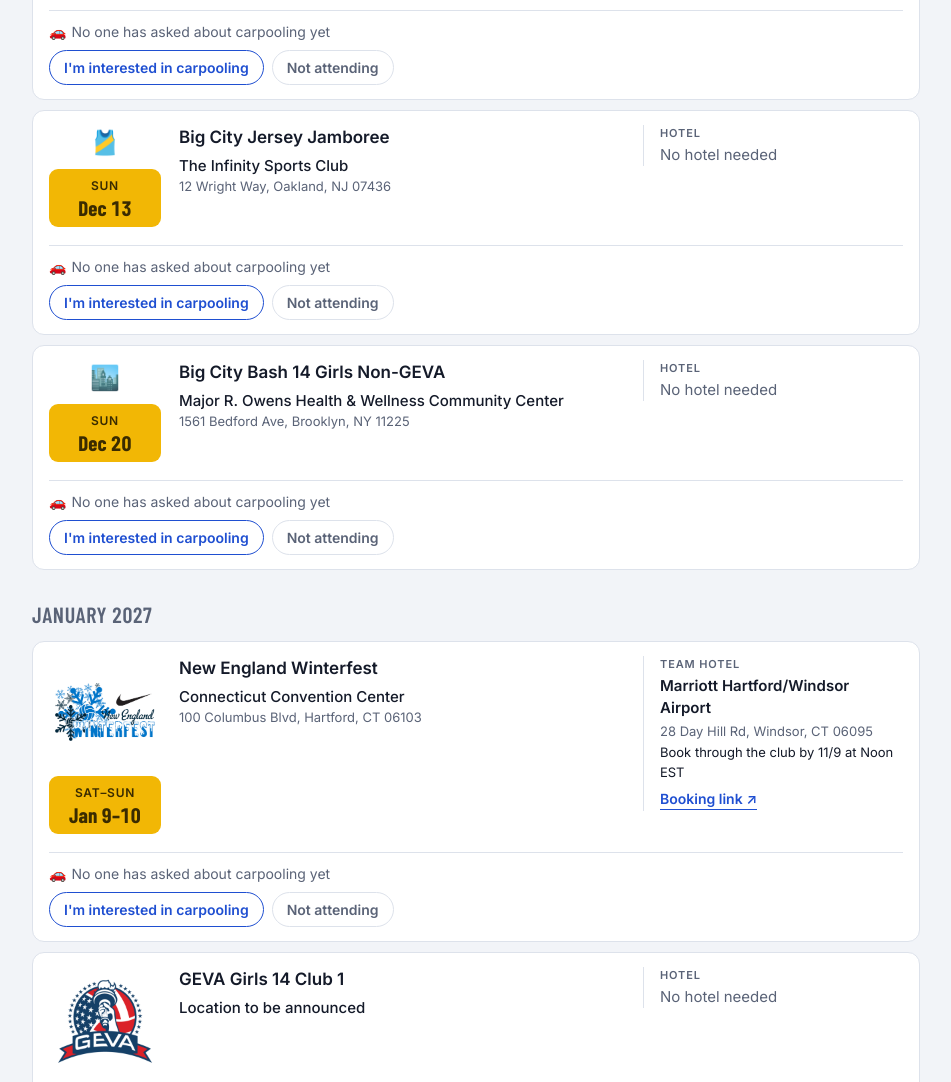
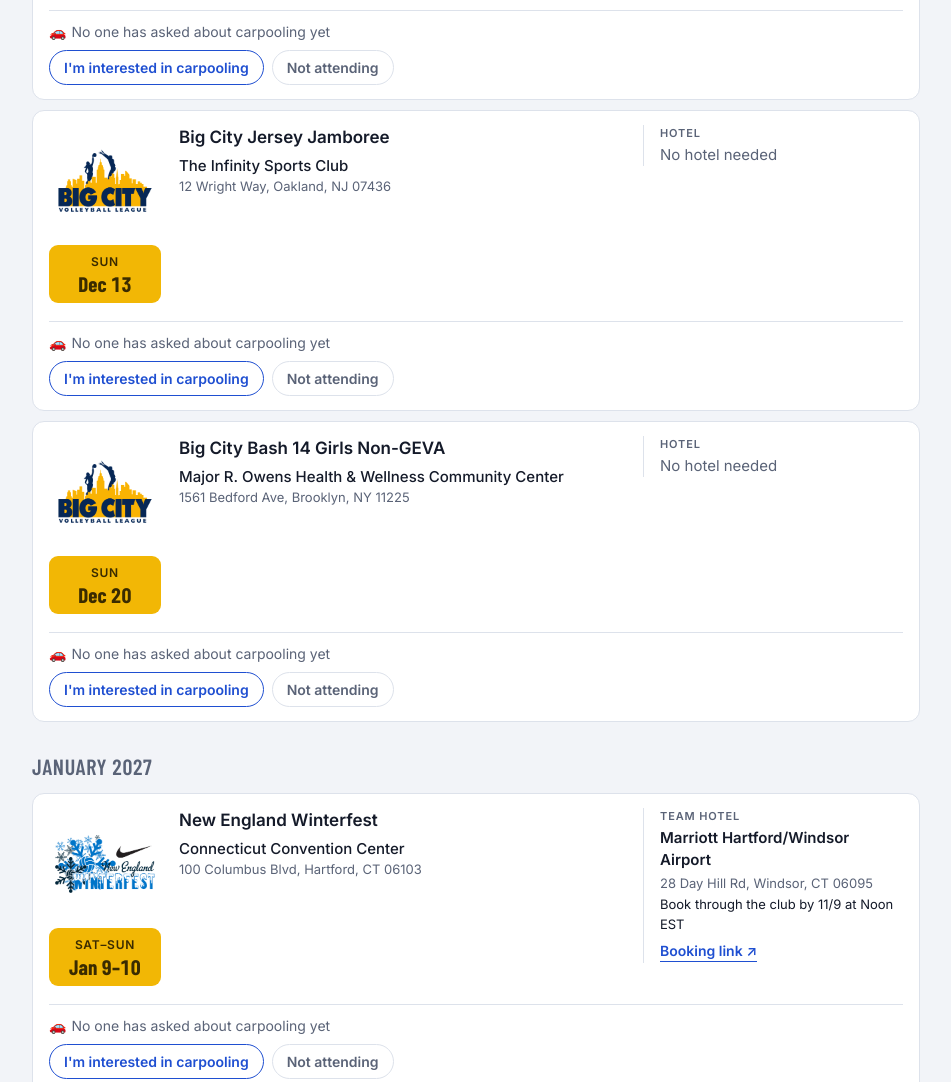
Before and after one commit to 2mynrnf4zd-hub/team-pages, a plain HTML site: page big-city-elite/index.html in a window 1280 px wide. Shown: the part 1300-2382 px from the top of the page, without its empty margins (164-1115 px from the left). Drawn offline with nearby package versions, Linux system fonts and the light colour scheme.

Commit message:
Update Big City Elite

```diff
--- a/big-city-elite/index.html
+++ b/big-city-elite/index.html
@@ -117,12 +117,12 @@ footer a { color: var(--accent); }
   <div class="hotel none"><span class="label">Hotel</span><p>No hotel needed</p></div>
   <div class="rsvp"><p class="quiet"><span class="ico" aria-hidden="true">🚗</span>No one has asked about carpooling yet</p><div class="actions"><button type="button" class="act" data-kind="carpool" data-tid="d78324a89d904a29aba20d05fae85fce" data-event="GEVA Power League Play-In 1" data-date="2026-12-12">I'm interested in carpooling</button><button type="button" class="act quiet-act" data-kind="absent" data-tid="d78324a89d904a29aba20d05fae85fce" data-event="GEVA Power League Play-In 1" data-date="2026-12-12">Not attending</button></div></div>
 </li><li class="event">
-  <div class="side"><span class="ticon emoji" aria-hidden="true">🎽</span><div class="when"><span class="days">Sun</span><span class="dates">Dec 13</span></div></div>
+  <div class="side"><img class="ticon logo" src="logos/66aa67c0ba174b188d68842a2076d24c.png?v=d0b9e980" alt=""><div class="when"><span class="days">Sun</span><span class="dates">Dec 13</span></div></div>
   <div class="what"><h3>Big City Jersey Jamboree</h3><p class="where">The Infinity Sports Club</p><p class="address">12 Wright Way, Oakland, NJ 07436</p></div>
   <div class="hotel none"><span class="label">Hotel</span><p>No hotel needed</p></div>
   <div class="rsvp"><p class="quiet"><span class="ico" aria-hidden="true">🚗</span>No one has asked about carpooling yet</p><div class="actions"><button type="button" class="act" data-kind="carpool" data-tid="66aa67c0ba174b188d68842a2076d24c" data-event="Big City Jersey Jamboree" data-date="2026-12-13">I'm interested in carpooling</button><button type="button" class="act quiet-act" data-kind="absent" data-tid="66aa67c0ba174b188d68842a2076d24c" data-event="Big City Jersey Jamboree" data-date="2026-12-13">Not attending</button></div></div>
 </li><li class="event">
-  <div class="side"><span class="ticon emoji" aria-hidden="true">🏙️</span><div class="when"><span class="days">Sun</span><span class="dates">Dec 20</span></div></div>
+  <div class="side"><img class="ticon logo" src="logos/3dead305ea284760a71c983acb53da26.png?v=94e367c3" alt=""><div class="when"><span class="days">Sun</span><span class="dates">Dec 20</span></div></div>
   <div class="what"><h3>Big City Bash 14 Girls Non-GEVA</h3><p class="where">Major R. Owens Health &amp; Wellness Community Center</p><p class="address">1561 Bedford Ave, Brooklyn, NY 11225</p></div>
   <div class="hotel none"><span class="label">Hotel</span><p>No hotel needed</p></div>
   <div class="rsvp"><p class="quiet"><span class="ico" aria-hidden="true">🚗</span>No one has asked about carpooling yet</p><div class="actions"><button type="button" class="act" data-kind="carpool" data-tid="3dead305ea284760a71c983acb53da26" data-event="Big City Bash 14 Girls Non-GEVA" data-date="2026-12-20">I'm interested in carpooling</button><button type="button" class="act quiet-act" data-kind="absent" data-tid="3dead305ea284760a71c983acb53da26" data-event="Big City Bash 14 Girls Non-GEVA" data-date="2026-12-20">Not attending</button></div></div>
@@ -147,7 +147,7 @@ footer a { color: var(--accent); }
   <div class="hotel none"><span class="label">Hotel</span><p>Not announced yet</p></div>
   <div class="rsvp"><p class="quiet"><span class="ico" aria-hidden="true">🚗</span>No one has asked about carpooling yet</p><div class="actions"><button type="button" class="act" data-kind="carpool" data-tid="63bb9ab376274c24969aed11a02c9701" data-event="NIKE Boston National Qualifier Weekend 1" data-date="2027-02-19">I'm interested in carpooling</button><button type="button" class="act quiet-act" data-kind="absent" data-tid="63bb9ab376274c24969aed11a02c9701" data-event="NIKE Boston National Qualifier Weekend 1" data-date="2027-02-19">Not attending</button></div></div>
 </li><li class="event">
-  <div class="side"><span class="ticon emoji" aria-hidden="true">🌆</span><div class="when"><span class="days">Sat</span><span class="dates">Feb 27</span></div></div>
+  <div class="side"><img class="ticon logo" src="logos/fa36da9e905f4934ba0b05baca9718e6.png?v=e9915d3f" alt=""><div class="when"><span class="days">Sat</span><span class="dates">Feb 27</span></div></div>
   <div class="what"><h3>Big City Bash 14 Girls GEVA ATH</h3><p class="where">The Infinity Sports Club</p><p class="address">12 Wright Way, Oakland, NJ 07436</p></div>
   <div class="hotel none"><span class="label">Hotel</span><p>No hotel needed</p></div>
   <div class="rsvp"><p class="quiet"><span class="ico" aria-hidden="true">🚗</span>No one has asked about carpooling yet</p><div class="actions"><button type="button" class="act" data-kind="carpool" data-tid="fa36da9e905f4934ba0b05baca9718e6" data-event="Big City Bash 14 Girls GEVA ATH" data-date="2027-02-27">I'm interested in carpooling</button><button type="button" class="act quiet-act" data-kind="absent" data-tid="fa36da9e905f4934ba0b05baca9718e6" data-event="Big City Bash 14 Girls GEVA ATH" data-date="2027-02-27">Not attending</button></div></div>
```
Also changed, not shown: big-city-elite/logos/3dead305ea284760a71c983acb53da26.png (added), big-city-elite/logos/66aa67c0ba174b188d68842a2076d24c.png (added), big-city-elite/logos/fa36da9e905f4934ba0b05baca9718e6.png (added).
